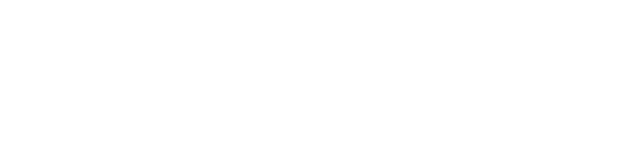
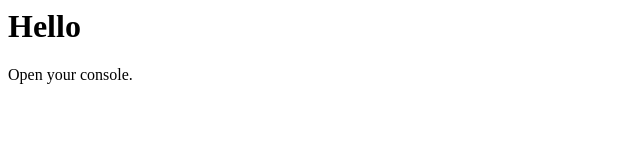
Before and after one commit to julienmachon/nexus-seed-js, a website built with Parcel: page src/index.html in a window 1280 px wide. Shown: the whole page, without its empty margins (0-640 px from the left). Built offline with nearby package versions, Linux system fonts and the light colour scheme.

Commit message:
some little content

```diff
--- a/src/index.html
+++ b/src/index.html
@@ -1,5 +1,7 @@
 <html>
 <body>
+  <h1>Hello</h1>
+  <p>Open your console.</p>
   <script src="./js/index.js"></script>
 </body
 </html>
```
Also changed, not shown: docker-compose.yaml (line endings or trailing spaces).
